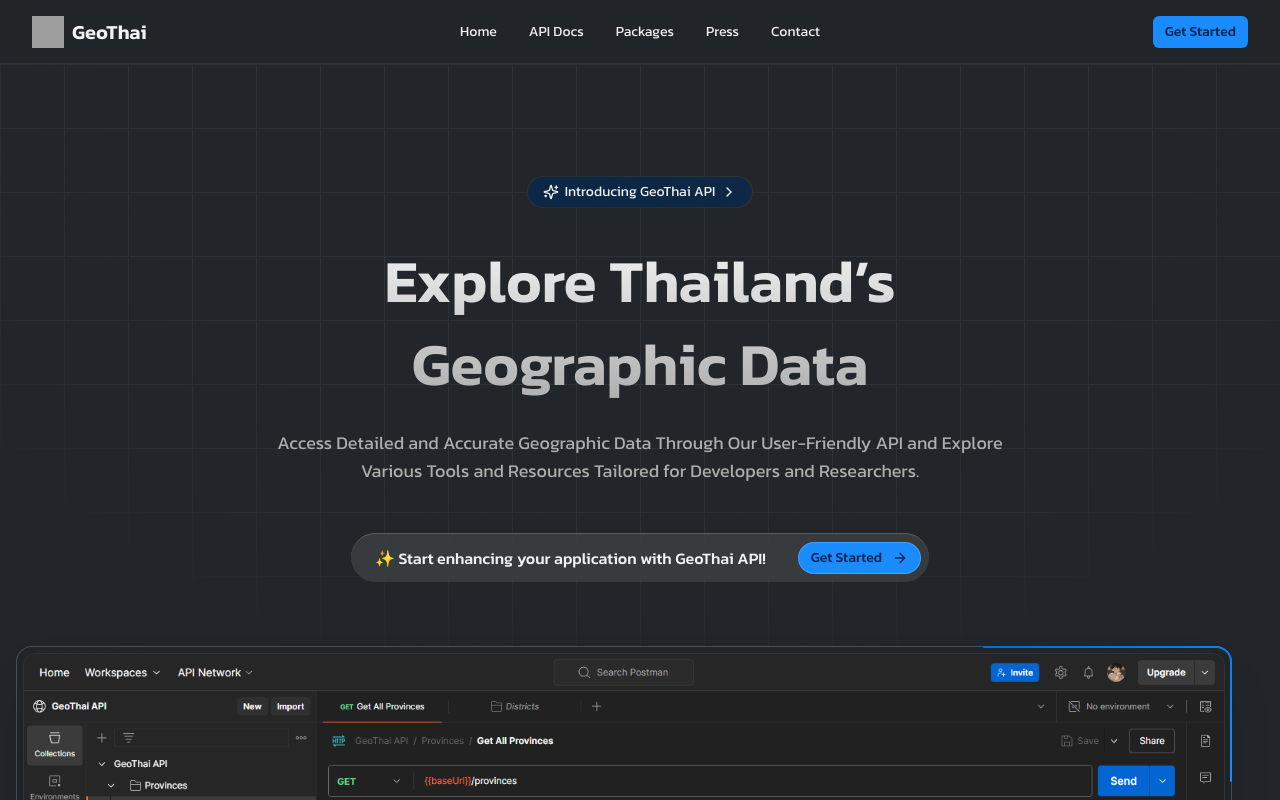
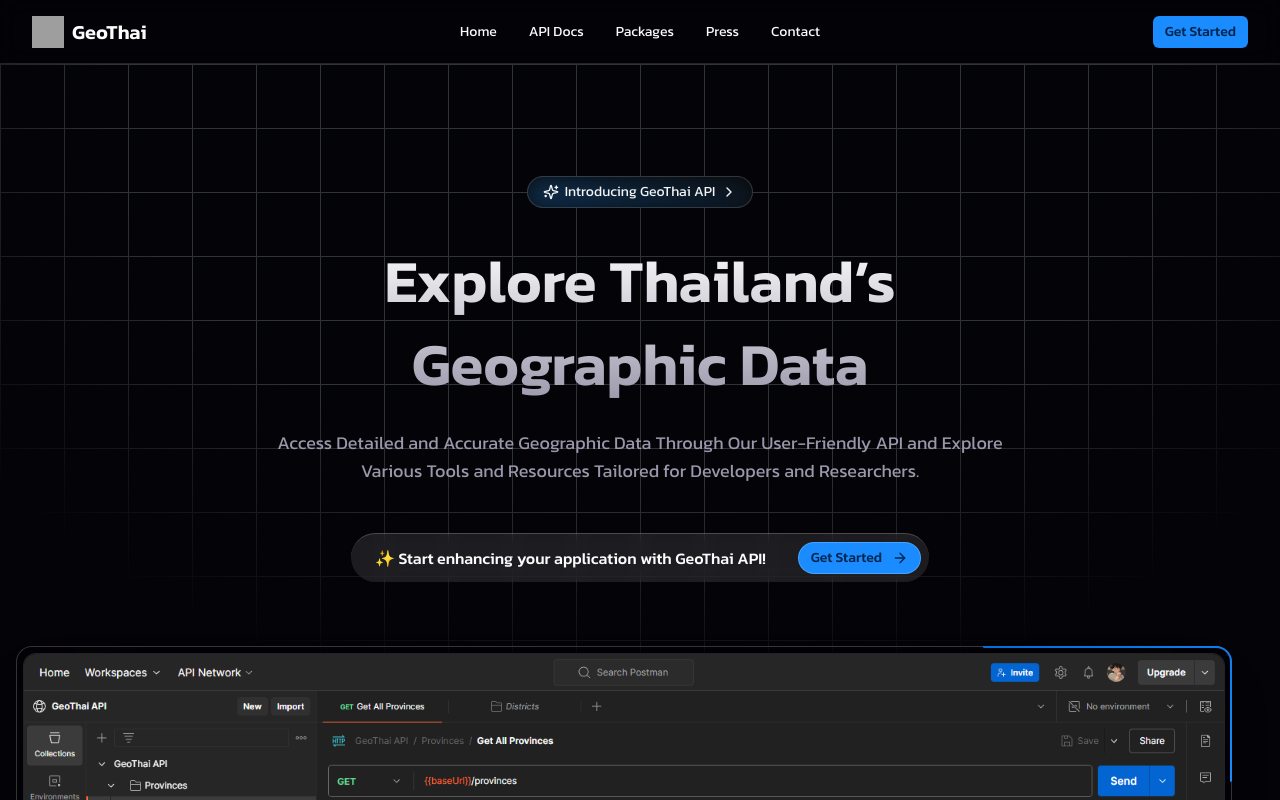
Before and after one commit to pyyupsk/geothai-website, a Next.js app: page / in a window 1280 px wide. Shown: the top 800 px of the page. Built offline with nearby package versions, Linux system fonts and the light colour scheme; grey boxes are pictures that could not be loaded.

Commit message:
style(landing-page): update styles and global CSS variables
Modified landing page components to refine the appearance. Updated global
CSS variables for improved color consistency across the application.

```diff
--- a/src/app/(landing)/page.tsx
+++ b/src/app/(landing)/page.tsx
@@ -23,9 +23,9 @@
                             <span>
                                 <span className="spark mask-gradient absolute inset-0 h-[100%] w-[100%] animate-flip overflow-hidden rounded-full [mask:linear-gradient(white,_transparent_50%)] before:absolute before:aspect-square before:w-[200%] before:rotate-[-90deg] before:animate-rotate before:bg-[conic-gradient(from_0deg,transparent_0_340deg,white_360deg)] before:content-[''] before:[inset:0_auto_auto_50%] before:[translate:-50%_-15%]" />
                             </span>
-                            <span className="backdrop absolute inset-[1px] rounded-full bg-primary-foreground/70 transition-colors duration-200 group-hover:bg-primary-foreground" />
-                            <span className="h-full w-full blur-md absolute bottom-0 inset-x-0 bg-gradient-to-tr from-primary-foreground/40"></span>
-                            <span className="z-10 py-0.5 text-sm text-foreground flex items-center justify-center gap-1.5">
+                            <span className="backdrop absolute inset-[1px] rounded-full bg-neutral-950 transition-colors duration-200 group-hover:bg-neutral-900" />
+                            <span className="h-full w-full blur-md absolute bottom-0 inset-x-0 bg-gradient-to-tr from-primary/40"></span>
+                            <span className="z-10 py-0.5 text-sm text-neutral-100 flex items-center justify-center gap-1.5">
                                 <Sparkles className="w-4 h-4" />
                                 Introducing GeoThai API
                                 <ChevronRight className="w-4 h-4" />
--- a/src/components/ui/section-badge.tsx
+++ b/src/components/ui/section-badge.tsx
@@ -8,7 +8,7 @@
     return (
         <div className="relative inline-flex h-8 overflow-hidden rounded-full p-[1.5px] focus:outline-none select-none">
             <span className="absolute inset-[-1000%] animate-[spin_3s_linear_infinite] bg-[conic-gradient(from_90deg_at_50%_50%,#1A8CFF_0%,#FFFFFF_50%,#006edb_100%)]" />
-            <span className="inline-flex h-full w-full cursor-pointer items-center justify-center rounded-full bg-primary-foreground px-4 py-1 text-sm font-medium text-primary backdrop-blur-3xl">
+            <span className="inline-flex h-full w-full cursor-pointer items-center justify-center rounded-full bg-slate-950 px-4 py-1 text-sm font-medium text-primary backdrop-blur-3xl">
                 {title}
             </span>
         </div>
--- a/src/styles/globals.css
+++ b/src/styles/globals.css
@@ -4,22 +4,22 @@
 
 @layer base {
     :root {
-        --background: 210 11.11% 96.47%;
-        --foreground: 0 0% 11.76%;
-        --muted: 0 0% 87.84%;
-        --muted-foreground: 0 0% 42.75%;
-        --popover: 0 0% 100%;
-        --popover-foreground: 0 0% 11.76%;
-        --card: 0 0% 100%;
-        --card-foreground: 0 0% 11.76%;
-        --border: 0 0% 86.67%;
-        --input: 0 0% 86.67%;
+        --background: 248 38% 98%;
+        --foreground: 248 80% 0%;
+        --muted: 248 23% 88%;
+        --muted-foreground: 248 10% 37%;
+        --popover: 248 38% 98%;
+        --popover-foreground: 248 80% 0%;
+        --card: 248 38% 98%;
+        --card-foreground: 248 80% 0%;
+        --border: 248 12% 88%;
+        --input: 248 12% 88%;
         --primary: 209.86 100% 42.94%;
         --primary-foreground: 0 0% 100%;
-        --secondary: 0 0% 90.77%;
-        --secondary-foreground: 0 0% 11.76%;
-        --accent: 216 10.2% 90.39%;
-        --accent-foreground: 0 0% 11.76%;
+        --secondary: 248 4% 82%;
+        --secondary-foreground: 248 4% 22%;
+        --accent: 248 4% 82%;
+        --accent-foreground: 248 4% 22%;
         --destructive: 356.94 100% 46.08%;
         --destructive-foreground: 0 0% 100%;
         --ring: 209.86 100% 42.94%;
@@ -27,25 +27,25 @@
     }
 
     .dark {
-        --background: 210 10% 15%;
-        --foreground: 0 0% 95%;
-        --muted: 210 10% 25%;
-        --muted-foreground: 0 0% 67.84%;
-        --popover: 210 10% 15%;
-        --popover-foreground: 0 0% 95%;
-        --card: 210 10% 15%;
-        --card-foreground: 0 0% 95%;
-        --border: 210 10% 20%;
-        --input: 210 10% 20%;
+        --background: 248 40% 2%;
+        --foreground: 248 17% 99%;
+        --muted: 248 23% 12%;
+        --muted-foreground: 248 10% 63%;
+        --popover: 248 40% 2%;
+        --popover-foreground: 248 17% 99%;
+        --card: 248 40% 2%;
+        --card-foreground: 248 17% 99%;
+        --border: 248 12% 15%;
+        --input: 248 12% 15%;
         --primary: 210.13 100% 55.1%;
         --primary-foreground: 210.39 100% 15.1%;
-        --secondary: 210 4.85% 23.74%;
-        --secondary-foreground: 0 0% 90%;
-        --accent: 204 5.57% 27.89%;
-        --accent-foreground: 0 0% 90%;
+        --secondary: 248 19% 20%;
+        --secondary-foreground: 248 19% 80%;
+        --accent: 248 19% 20%;
+        --accent-foreground: 248 19% 80%;
         --destructive: 356.74 100% 63.92%;
         --destructive-foreground: 0 100% 16.08%;
-        --ring: 210 100% 50%;
+        --ring: 210.13 100% 55.1%;
     }
 }
 
```
